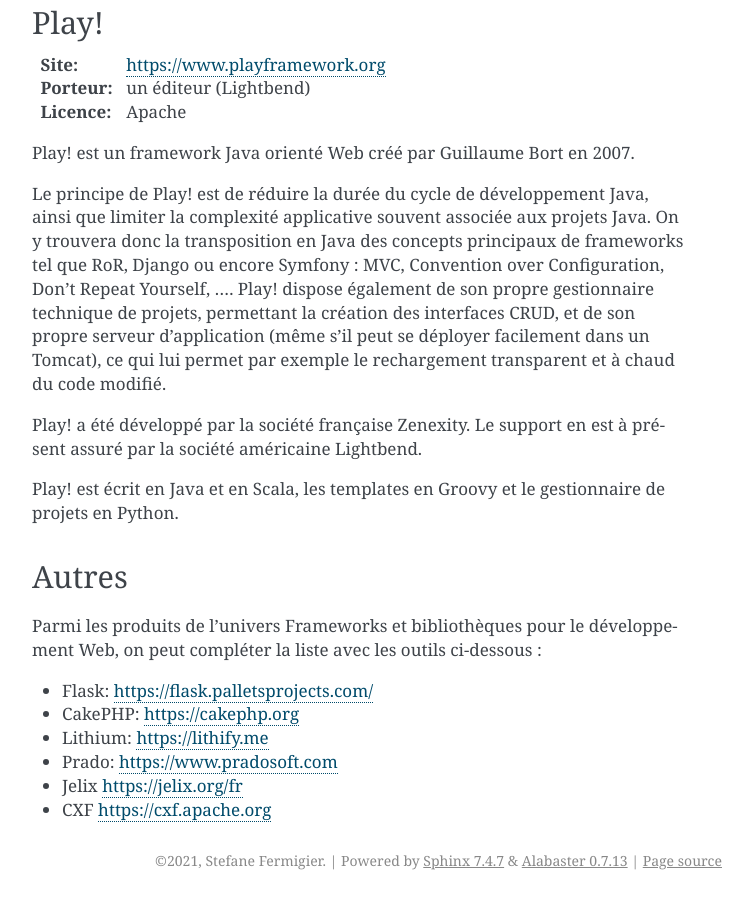
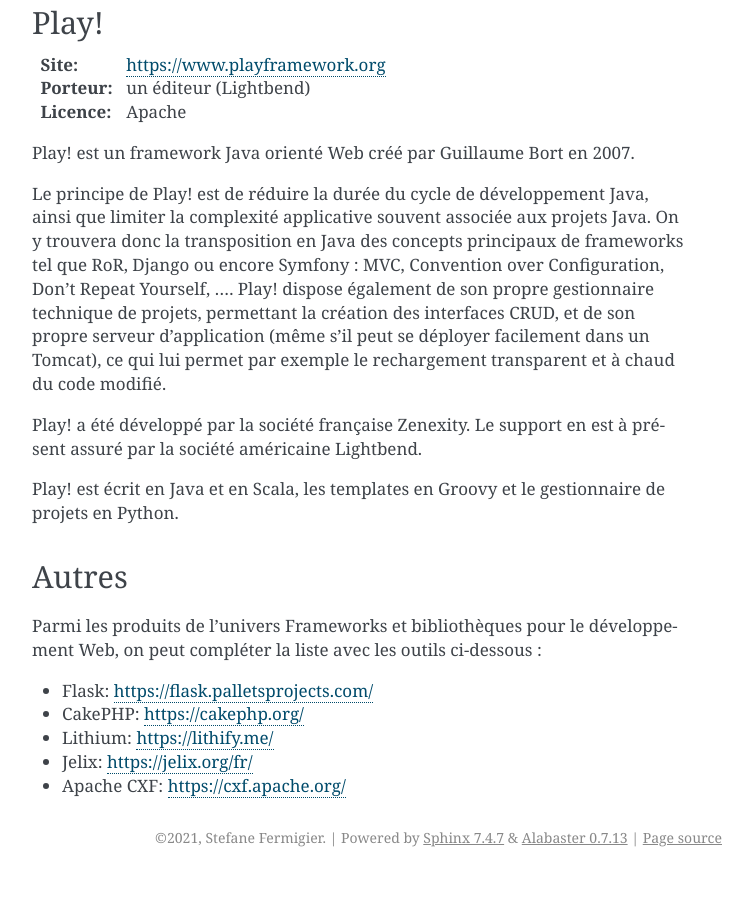
Before and after one commit to sfermigier/guide-oss, a Sphinx documentation site: the page built from source/developpement-middleware/frameworks-web-backend.rst, in a window 1280 px wide and 900 px high, scrolled down 3133 px. Shown: the whole window, without its empty margins (388-1141 px from the left). Built offline with Sphinx 7.4.7, drawn with Linux system fonts in a browser that asks for light colours; after the commit the page ends 4010 px from its top, so only the background shows below that.

Commit message:
Fix some urls.

```diff
--- a/source/applications/portail.rst
+++ b/source/applications/portail.rst
@@ -69,7 +69,7 @@
 
 
 
-- JBoss / Gatein: http://www.jboss.org/gatein
+- JBoss Gatein: http://www.jboss.org/gatein
 
 - Apache Pluto: http://portals.apache.org/pluto
 
@@ -77,4 +77,4 @@
 
 - JetSpeed2: http://portals.apache.org/jetspeed-2
 
-- Lutece: http://fr.lutece.paris.fr
+- Lutece: https://lutece.paris.fr/
--- a/source/developpement-middleware/frameworks-web-backend.rst
+++ b/source/developpement-middleware/frameworks-web-backend.rst
@@ -106,10 +106,8 @@
 
 Parmi les produits de l’univers Frameworks et bibliothèques pour le développement Web, on peut compléter la liste avec les outils ci-dessous :
 
-
 - Flask: https://flask.palletsprojects.com/
-- CakePHP: https://cakephp.org
-- Lithium: https://lithify.me
-- Prado: https://www.pradosoft.com
-- Jelix	https://jelix.org/fr
-- CXF	https://cxf.apache.org
+- CakePHP: https://cakephp.org/
+- Lithium: https://lithify.me/
+- Jelix: https://jelix.org/fr/
+- Apache CXF: https://cxf.apache.org/
--- a/source/infrastructure/supervision-et-metrologie.rst
+++ b/source/infrastructure/supervision-et-metrologie.rst
@@ -111,5 +111,5 @@
 
 
 - MRTG: https://oss.oetiker.ch/mrtg
-- Shinken: https://www.shinken-monitoring.org
-- Icinga: https://www.icinga.org
+- Shinken: http://www.shinken-monitoring.org/
+- Icinga: https://www.icinga.org/
```
Also changed, not shown: source/developpement-middleware/tests-integration-continue.rst (+1 -17 lines).
